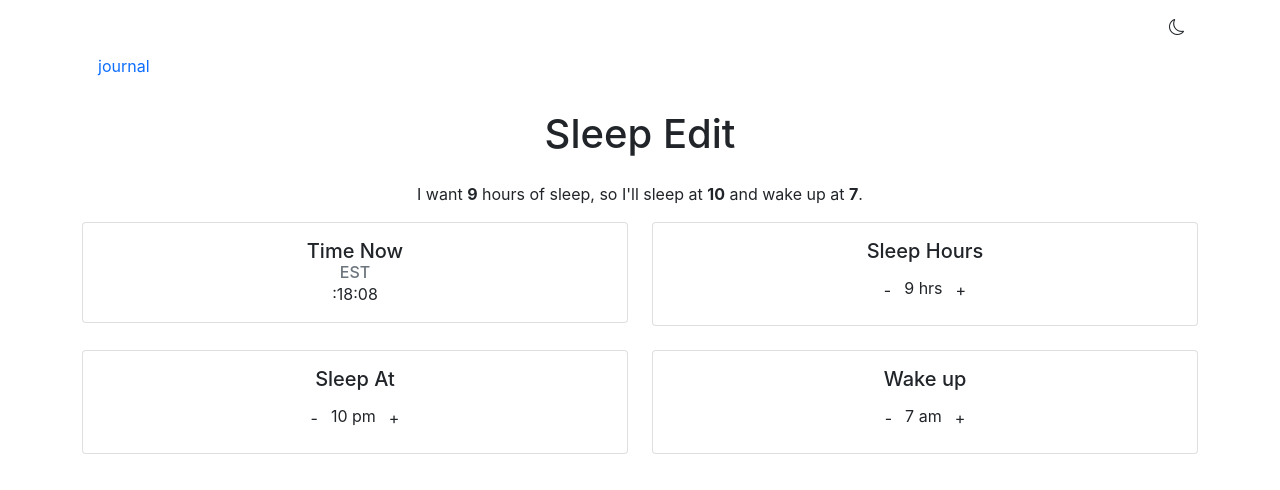
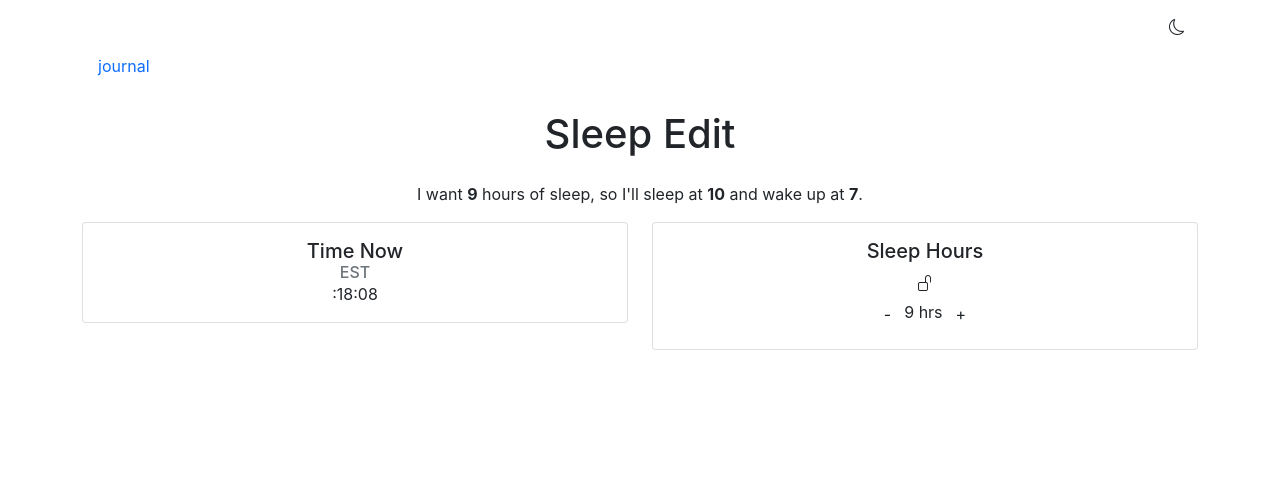
Before and after one commit to matthewgoicochea/sleep-edit, a React (Create React App) app: page / in a window 1280 px wide. Shown: the top 490 px of the page. Built offline with nearby package versions, Linux system fonts and the light colour scheme.

Commit message:
implemented sleep hours lock

```diff
--- a/src/App.js
+++ b/src/App.js
@@ -17,6 +17,7 @@ function App() {
     sleepHours: 9,
     sleepAt: 10,
     wakeUp: 7,
+    sleepHoursLock: false,
   });
 
   useInterval(() => {
--- a/src/Layout.jsx
+++ b/src/Layout.jsx
@@ -13,13 +13,6 @@ function Layout({ state, setState }) {
     console.log("btn:", target.id);
 
     // DECREASE
-    if (target.id === "decrease-sleepHours") {
-      if (state.sleepHours > 5) {
-        if (target.innerHTML === "-") {
-          setState({ ...state, sleepHours: state.sleepHours - 1 });
-        }
-      }
-    }
     if (target.id === "decrease-sleepAt") {
       if (target.innerHTML === "-") {
         setState({ ...state, sleepAt: state.sleepAt - 1 });
@@ -31,13 +24,6 @@ function Layout({ state, setState }) {
       }
     }
     // INCREASE
-    if (target.id === "increase-sleepHours") {
-      if (state.sleepHours < 12) {
-        if (target.innerHTML === "+") {
-          setState({ ...state, sleepHours: state.sleepHours + 1 });
-        }
-      }
-    }
     if (target.id === "increase-sleepAt") {
       if (target.innerHTML === "+") {
         setState({ ...state, sleepAt: state.sleepAt + 1 });
@@ -59,9 +45,11 @@ function Layout({ state, setState }) {
       <Affirmation state={state} />
       <div className="row row-cols-1 row-cols-md-2 g-4">
         <TimeNow state={state} />
-        <SleepHours state={state} buttonHandler={buttonHandler} />
+        <SleepHours state={state} setState={setState} />
         <SleepAt state={state} buttonHandler={buttonHandler} />
-        <WakeUp state={state} buttonHandler={buttonHandler} />
+        {state.sleepHoursLock ? (
+          <WakeUp state={state} buttonHandler={buttonHandler} />
+        ) : null}
       </div>
     </div>
   );
--- a/src/SleepAt.jsx
+++ b/src/SleepAt.jsx
@@ -2,7 +2,7 @@ import React from "react";
 
 function SleepAt({ state, buttonHandler }) {
   return (
-    <div className="col text-center">
+    <div className="col text-center d-none">
       <div className="card">
         <div className="card-body">
           <h5 className="card-title">Sleep At</h5>
--- a/src/SleepHours.jsx
+++ b/src/SleepHours.jsx
@@ -1,11 +1,61 @@
 import React from "react";
 
-function SleepHours({ state, buttonHandler }) {
+function SleepHours({ state, setState }) {
+  const onLock = () => {
+    setState({ ...state, sleepHoursLock: !state.sleepHoursLock });
+    const lock = document.querySelector("#lock");
+    const increaseSH = document.querySelector("#increase-sleepHours");
+    const decreaseSH = document.querySelector("#decrease-sleepHours");
+
+    if (lock.getAttribute("locked") === "true") {
+      // unlock
+      lock.classList.add("bi-unlock");
+      lock.classList.remove("bi-lock");
+      lock.setAttribute("locked", false);
+      increaseSH.classList.remove("disabled");
+      decreaseSH.classList.remove("disabled");
+    } else {
+      // lock
+      lock.classList.add("bi-lock");
+      lock.classList.remove("bi-unlock");
+      lock.setAttribute("locked", true);
+      increaseSH.classList.add("disabled");
+      decreaseSH.classList.add("disabled");
+    }
+  };
+
+  const buttonHandler = ({ target }) => {
+    if (target.id === "increase-sleepHours") {
+      if (state.sleepHours < 12) {
+        if (target.innerHTML === "+") {
+          setState({
+            ...state,
+            sleepHours: state.sleepHours + 1,
+          });
+        }
+      }
+    }
+    if (target.id === "decrease-sleepHours") {
+      if (state.sleepHours > 5) {
+        if (target.innerHTML === "-") {
+          setState({ ...state, sleepHours: state.sleepHours - 1 });
+        }
+      }
+    }
+  };
   return (
     <div className="col text-center">
       <div className="card" id="sleepHrs">
         <div className="card-body">
-          <h5 className="card-title">Sleep Hours</h5>
+          <span>
+            <h5 className="card-title">Sleep Hours</h5>
+            <i
+              className="bi bi-unlock"
+              id="lock"
+              onClick={onLock}
+              locked="false"
+            ></i>
+          </span>
           <p className="card-text">
             <span>
               <button
```
